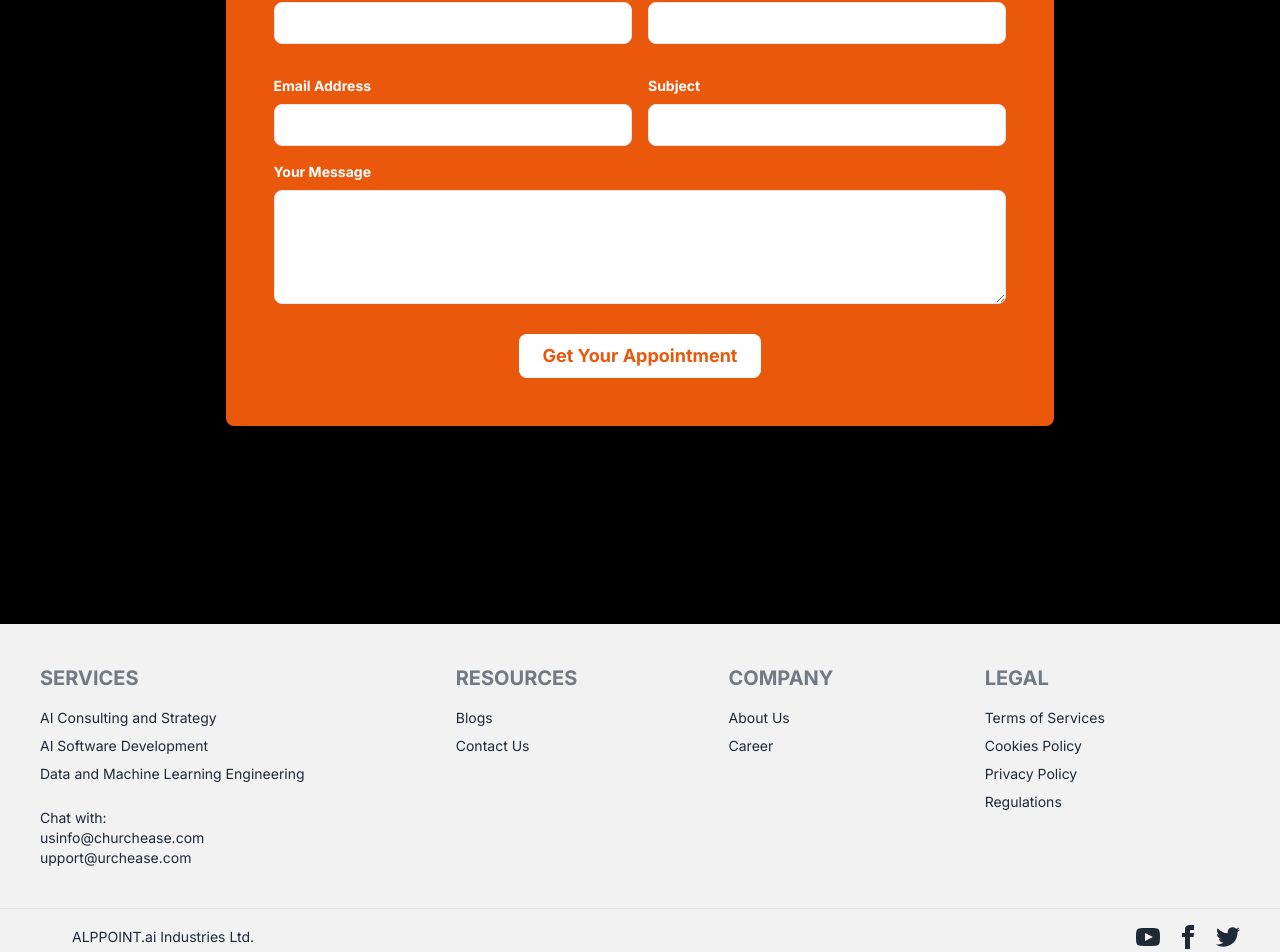
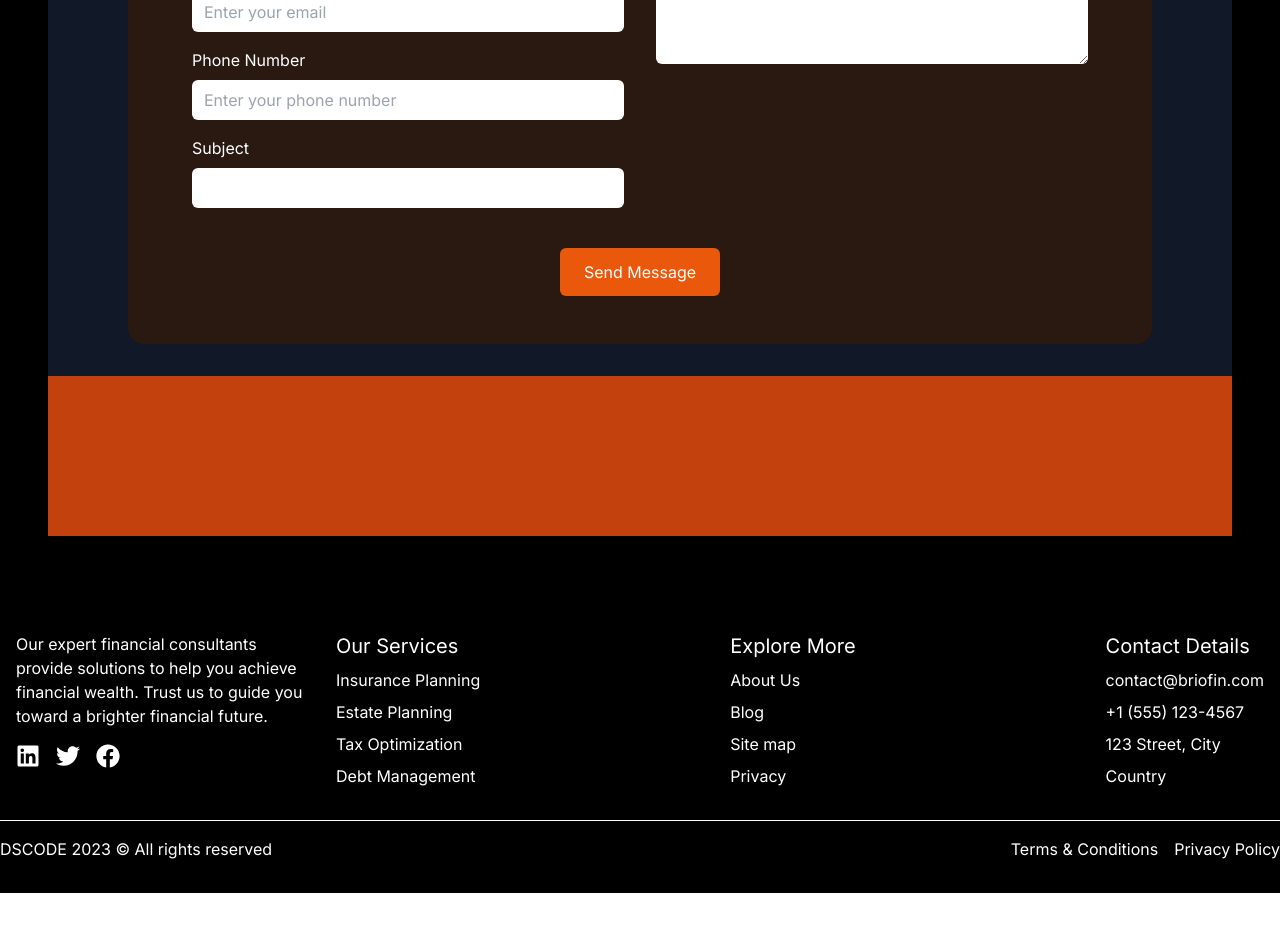
Before and after one commit to SaRTHaK0909k/Alppoint.ai, a Next.js app: page / in a window 1280 px wide. Shown: the part 4948-5900 px from the top of the page. After the commit the page ends 5841 px from the top, so only its background shows below. Built offline with nearby package versions, Linux system fonts and the light colour scheme.

Commit message:
footer changed plus contact page fifinished

```diff
--- a/app/contact/page.jsx
+++ b/app/contact/page.jsx
@@ -13,7 +13,7 @@ const Page = () => {
           height={1080}
           alt="img"
         />
-        <div className="absolute text-4xl bottom-8 w-full bg-opacity-50 text-white text-center py-4">
+        <div className="absolute text-4xl bottom-8 w-full bg-opacity-50 text-white text-center py-4 bg-black bg-opacity-50">
           Contact Us
           <div className="flex justify-center mt-2">
             <div className="h-0.5 w-16 bg-orange-600 mx-2"></div>
@@ -23,31 +23,100 @@ const Page = () => {
           </div>
         </div>
       </div>
-      <div className="flex flex-col md:flex-row justify-between items-center p-8 bg-black">
+      <div className="flex flex-col md:flex-row justify-between items-start p-8 bg-gray-900 text-white">
         <div className="md:w-1/2 p-4">
-          <h2 className="text-2xl  mb-4 text-orange-600">
-            Say Hello To Peter
-          </h2>
-          <p className="text-md text-white">
-            There are of Lorem Ipsum available, but the majority have su
-            alteration in some form, by injected oir which don't look even
-            slightly believable.
+          <h2 className="text-3xl mb-4 text-orange-600">Say Hello To Peter</h2>
+          <p className="text-lg">
+            There are many variations of passages of Lorem Ipsum available, but
+            the majority have suffered alteration in some form, by injected
+            humour, or randomised words which don't look even slightly
+            believable.
           </p>
         </div>
-        <div className="md:w-1/2 p-4 flex justify-between items-center text-white space-x-8">
-          <div className="flex items-center space-x-2">
-            <Phone color="#ed4c07" />
+        <div className="md:w-1/2 p-4 bg-orange-600 items-center justify-center m-auto rounded-xl flex flex-col md:flex-row justify-around items-center">
+          <div className="flex items-center space-x-2 my-2 md:my-0">
+            <Phone color="white" />
             <div className="text-lg">
               <p className="font-bold">Call Us On:</p>
               <p>+1 234 567 890</p>
             </div>
           </div>
-          <div className="flex items-center space-x-2">
-            <Mail color="#ed4c07" />
+          <div className="flex items-center space-x-2 my-2 md:my-0">
+            <Mail color="white" />
             <div className="text-lg">
               <p className="font-bold">Email Us:</p>
               <p>info@example.com</p>
             </div>
+          </div>
+        </div>
+      </div>
+      <div className="flex flex-col items-center p-8 bg-gray-900 text-white">
+        {/* <h2 className="text-3xl mb-6 text-orange-600">Contact Us</h2> */}
+        <div className="w-full max-w-5xl bg-[#291910] p-12  rounded-2xl">
+          <form className="flex flex-col md:flex-row">
+            <div className="md:w-1/2 p-4 space-y-4">
+              <div>
+                <label className="block text-md mb-2" htmlFor="name">
+                  Your Name Here
+                </label>
+                <input
+                  className="w-full border-none px-3 py-2 border rounded-md  text-white"
+                  type="text"
+                  id="name"
+                  placeholder="Enter your name"
+                />
+              </div>
+              <div>
+                <label className="block text-md mb-2" htmlFor="email">
+                  Your Mail Here
+                </label>
+                <input
+                  className="w-full px-3  border-none py-2 border rounded-md text-white"
+                  type="email"
+                  id="email"
+                  placeholder="Enter your email"
+                />
+              </div>
+              <div>
+                <label className="block text-md mb-2" htmlFor="phone">
+                  Your Phone Number
+                </label>
+                <input
+                  className="w-full px-3 py-2 border rounded-md border-none text-white"
+                  type="tel"
+                  id="phone"
+                  placeholder="Enter your phone number"
+                />
+              </div>
+              <div>
+                <label className="block text-md mb-2" htmlFor="service">
+                  What Service Do You Want
+                </label>
+                <input
+                  className="w-full px-3 py-2 border rounded-md border-none text-white"
+                  type="text"
+                  id="service"
+                  placeholder="Enter the service you want"
+                />
+              </div>
+            </div>
+            <div className="md:w-1/2 p-4 space-y-4">
+              <div>
+                <label className="block text-md mb-2" htmlFor="message">
+                  Your Message
+                </label>
+                <textarea
+                  className="w-full h-40 px-3 py-2 border rounded-md border-none text-white"
+                  id="message"
+                  placeholder="Enter your message"
+                />
+              </div>
+            </div>
+          </form>
+          <div className="flex justify-center mt-6">
+            <button className="px-6 py-3 bg-orange-600 text-white rounded-md hover:bg-orange-700 transition-colors">
+              Send Message
+            </button>
           </div>
         </div>
       </div>
--- a/components/ContactSection.jsx
+++ b/components/ContactSection.jsx
@@ -20,94 +20,93 @@ const ContactSection = () => {
   };
 
   return (
-    <div className="flex justify-center items-center min-h-screen bg-black">
-      <form
-        onSubmit={handleSubmit}
-        className="bg-orange-600 p-12 rounded-lg shadow-md w-full max-w-4xl"
-        style={{ width: '70%' }}
-      >
-        <div className="grid grid-cols-1 md:grid-cols-2 gap-4">
-          <div className="mb-4">
-            <label className="block text-white text-sm font-bold mb-2" htmlFor="name">
-              Name
+    <>
+      <div className="w-full flex flex-col items-center bg-gray-900 text-white p-8">
+        <div className="w-full max-w-5xl bg-[#291910] p-12 rounded-2xl">
+          <form className="flex flex-col md:flex-row">
+            <div className="md:w-1/2 p-4 space-y-4">
+              <div>
+                <label className="block text-md mb-2" htmlFor="name">
+                  Full Name
                 </label>
                 <input
+                  className="w-full border-none px-3 py-2 border rounded-md text-white"
                   type="text"
                   id="name"
                   name="name"
+                  placeholder="Enter your name"
                   value={formData.name}
                   onChange={handleChange}
-              className="w-full px-3 py-2 border rounded-lg text-white focus:outline-none"
-              required
                 />
               </div>
-          <div className="mb-4">
-            <label className="block text-white text-sm font-bold mb-2" htmlFor="phone">
-              Phone No.
+              <div>
+                <label className="block text-md mb-2" htmlFor="email">
+                  Email Address
                 </label>
                 <input
+                  className="w-full px-3 border-none py-2 border rounded-md text-white"
+                  type="email"
+                  id="email"
+                  name="email"
+                  placeholder="Enter your email"
+                  value={formData.email}
+                  onChange={handleChange}
+                />
+              </div>
+              <div>
+                <label className="block text-md mb-2" htmlFor="phone">
+                  Phone Number
+                </label>
+                <input
+                  className="w-full px-3 py-2 border rounded-md border-none text-white"
                   type="tel"
                   id="phone"
                   name="phone"
+                  placeholder="Enter your phone number"
                   value={formData.phone}
                   onChange={handleChange}
-              className="w-full px-3 py-2 border rounded-lg text-white focus:outline-none"
-              required
                 />
               </div>
-          <div className="mb-4">
-            <label className="block text-white text-sm font-bold mb-2" htmlFor="email">
-              Email Address
-            </label>
-            <input
-              type="email"
-              id="email"
-              name="email"
-              value={formData.email}
-              onChange={handleChange}
-              className="w-full px-3 py-2 border rounded-lg text-white focus:outline-none"
-              required
-            />
-          </div>
-          <div className="mb-4">
-            <label className="block text-white text-sm font-bold mb-2" htmlFor="subject">
+              <div>
+                <label className="block text-md mb-2" htmlFor="service">
                   Subject
                 </label>
                 <input
+                  className="w-full px-3 py-2 border rounded-md border-none text-white"
                   type="text"
-              id="subject"
-              name="subject"
+                  id="service"
+                  name="service"
+                  placeholder=""
                   value={formData.subject}
                   onChange={handleChange}
-              className="w-full px-3 py-2 border rounded-lg text-white focus:outline-none"
-              required
                 />
               </div>
             </div>
-        <div className="mb-6">
-          <label className="block text-white text-sm font-bold mb-2" htmlFor="message">
+            <div className="md:w-1/2 p-4 space-y-4">
+              <div>
+                <label className="block text-md mb-2" htmlFor="message">
                   Your Message
                 </label>
                 <textarea
+                  className="w-full h-40 px-3 py-2 border rounded-md border-none text-white"
                   id="message"
                   name="message"
+                  placeholder="Enter your message"
                   value={formData.message}
                   onChange={handleChange}
-            className="w-full px-3 py-2 border rounded-lg text-white focus:outline-none"
-            rows="4"
-            required
-          ></textarea>
+                />
               </div>
-        <div className="text-center">
-          <button
-            type="submit"
-            className="bg-white text-orange-600 px-6 py-2 rounded-lg font-bold text-lg"
-          >
-            Get Your Appointment
+            </div>
+          </form>
+          <div className="flex justify-center mt-6">
+            <button className="px-6 py-3 bg-orange-600 text-white rounded-md hover:bg-orange-700 transition-colors">
+              Send Message
             </button>
           </div>
-      </form>
         </div>
+      </div>
+      <div className="w-full h-40 bg-orange-700"></div>
+    </>
   );
 };
 
--- a/components/Footer.jsx
+++ b/components/Footer.jsx
@@ -1,96 +1,73 @@
 import React from "react";
+import { Phone, Mail } from "lucide-react";
+import { FaLinkedin, FaTwitter, FaFacebook } from "react-icons/fa";
+import Image from "next/image";
 
 const Footer = () => {
   return (
-    <div className="">
-      <footer className="footer p-10 bg-base-200 text-base-content">
-        <nav>
-          <h3 className="footer-title text-xl">Services</h3>
-          <a className="link link-hover">AI Consulting and Strategy</a>
-          <a className="link link-hover">AI Software Development</a>
-          <a className="link link-hover">Data and Machine Learning Engineering</a>
-          <p className="mt-4">
-            Chat with:
-            <br />
-           <a href="mailto:usinfo@churchease.com">usinfo@churchease.com</a>
-            <br />
-             <a href="mailto:upport@urchease.com">upport@urchease.com</a>
-          </p>
-        </nav>
-        <nav>
-          <h3 className="footer-title text-xl">Resources</h3>
-          <a className="link link-hover">Blogs</a>
-          <a className="link link-hover">Contact Us</a>
-        </nav>
-        <nav>
-          <h3 className="footer-title text-xl">Company</h3>
-          <a className="link link-hover">About Us</a>
-          <a className="link link-hover">Career</a>
-        </nav>
-        <nav>
-          <h3 className="footer-title text-xl">Legal</h3>
-          <a className="link link-hover">Terms of Services</a>
-          <a className="link link-hover">Cookies Policy</a>
-          <a className="link link-hover">Privacy Policy</a>
-          <a className="link link-hover">Regulations</a>
-        </nav>
-      </footer>
-      <footer className="footer px-10 py-4 border-t bg-base-200 text-base-content border-base-300">
-        <aside className="items-center grid-flow-col">
-          <svg
-            width="24"
-            height="24"
-            viewBox="0 0 24 24"
-            xmlns="http://www.w3.org/2000/svg"
-            fillRule="evenodd"
-            clipRule="evenodd"
-            className="fill-current"
-          >
+    <div>
+    <footer className="bg-black text-white py-8">
+    <div className="container mx-auto flex flex-col md:flex-row justify-between">
+      {/* 1st Section */}
+      <div className="md:w-3/12 p-4">
+        <p className="mb-4">
+        Our expert financial consultants provide solutions to help you achieve financial wealth. Trust us to guide you toward a brighter financial future.
+        </p>
+        <div className="flex space-x-4">
+          <a href="#" className="text-white hover:text-orange-600">
+            <FaLinkedin size={24} />
+          </a>
+          <a href="#" className="text-white hover:text-orange-600">
+            <FaTwitter size={24} />
+          </a>
+          <a href="#" className="text-white hover:text-orange-600">
+            <FaFacebook size={24} />
+          </a>
+        </div>
+      </div>
 
-          </svg>
-          <p>
-            ALPPOINT.ai Industries Ltd. <br />
-          </p>
-        </aside>
-        <nav className="md:place-self-center md:justify-self-end">
-          <div className="grid grid-flow-col gap-4">
-            <a href="#">
-              <svg
-                xmlns="http://www.w3.org/2000/svg"
-                width="24"
-                height="24"
-                viewBox="0 0 24 24"
-                className="fill-current"
-              >
-                <path d="M19.615 3.184c-3.604-.246-11.631-.245-15.23 0-3.897.266-4.356 2.62-4.385 8.816.029 6.185.484 8.549 4.385 8.816 3.6.245 11.626.246 15.23 0 3.897-.266 4.356-2.62 4.385-8.816-.029-6.185-.484-8.549-4.385-8.816zm-10.615 12.816v-8l8 3.993-8 4.007z"></path>
-              </svg>
-            </a>
-            <a href="#">
-              <svg
-                xmlns="http://www.w3.org/2000/svg"
-                width="24"
-                height="24"
-                viewBox="0 0 24 24"
-                className="fill-current"
-              >
-                <path d="M9 8h-3v4h3v12h5v-12h3.642l.358-4h-4v-1.667c0-.955.192-1.333 1.115-1.333h2.885v-5h-3.808c-3.596 0-5.192 1.583-5.192 4.615v3.385z"></path>
-              </svg>
-            </a>
-            <a href="#">
-              <svg
-                xmlns="http://www.w3.org/2000/svg"
-                width="24"
-                height="24"
-                viewBox="0 0 24 24"
-                className="fill-current"
-              >
-                <path d="M24 4.557c-.883.392-1.832.656-2.828.775 1.017-.609 1.798-1.574 2.165-2.724-.951.564-2.005.974-3.127 1.195-.897-.957-2.178-1.555-3.594-1.555-3.179 0-5.515 2.966-4.797 6.045-4.091-.205-7.719-2.165-10.148-5.144-1.29 2.213-.669 5.108 1.523 6.574-.806-.026-1.566-.247-2.229-.616-.054 2.281 1.581 4.415 3.949 4.89-.693.188-1.452.232-2.224.084.626 1.956 2.444 3.379 4.6 3.419-2.07 1.623-4.678 2.348-7.29 2.04 2.179 1.397 4.768 2.212 7.548 2.212 9.142 0 14.307-7.721 13.995-14.646.962-.695 1.797-1.562 2.457-2.549z"></path>
-              </svg>
-            </a>
-          </div>
-        </nav>
-      </footer>
+      {/* 2nd Section */}
+      <div className="md:w-3/4 p-4 flex justify-between">
+        <div>
+          <h3 className="text-xl mb-2">Our Services</h3>
+          <ul className="space-y-2">
+            <li><a href="#" className="hover:text-orange-600">Insurance Planning</a></li>
+            <li><a href="#" className="hover:text-orange-600">Estate Planning</a></li>
+            <li><a href="#" className="hover:text-orange-600">Tax Optimization</a></li>
+            <li><a href="#" className="hover:text-orange-600">Debt Management</a></li>
+          </ul>
+        </div>
+        <div>
+          <h3 className="text-xl mb-2">Explore More</h3>
+          <ul className="space-y-2">
+            <li><a href="#" className="hover:text-orange-600">About Us</a></li>
+            <li><a href="#" className="hover:text-orange-600">Blog</a></li>
+            <li><a href="#" className="hover:text-orange-600">Site map</a></li>
+            <li><a href="#" className="hover:text-orange-600">Privacy</a></li>
+          </ul>
+        </div>
+        <div>
+          <h3 className="text-xl mb-2">Contact Details</h3>
+          <ul className="space-y-2">
+            <li><a href="#" className="hover:text-orange-600">contact@briofin.com</a></li>
+            <li><a href="#" className="hover:text-orange-600">+1 (555) 123-4567</a></li>
+            <li><a href="#" className="hover:text-orange-600">123 Street, City</a></li>
+            <li><a href="#" className="hover:text-orange-600">Country</a></li>
+          </ul>
+        </div>
+      </div>
     </div>
+    <hr className="border-white my-4" />
+    <div className="container mx-auto flex justify-between items-center">
+      <div>DSCODE 2023 © All rights reserved</div>
+      <div className="flex space-x-4">
+        <a href="#" className="hover:text-orange-600">Terms & Conditions</a>
+        <a href="#" className="hover:text-orange-600">Privacy Policy</a>
+      </div>
+    </div>
+  </footer>
+    </div>
+
   );
 };
 
--- a/package.json
+++ b/package.json
@@ -17,6 +17,7 @@
     "react": "^18",
     "react-awesome-reveal": "^4.2.11",
     "react-dom": "^18",
+    "react-icons": "^5.2.1",
     "react-reveal": "^1.2.2",
     "tailwind-merge": "^2.3.0"
   },
```
Also changed, not shown: 1 other file (tests, documents, lock files or other folders). Lines whose indentation alone changed are shown as unchanged.
